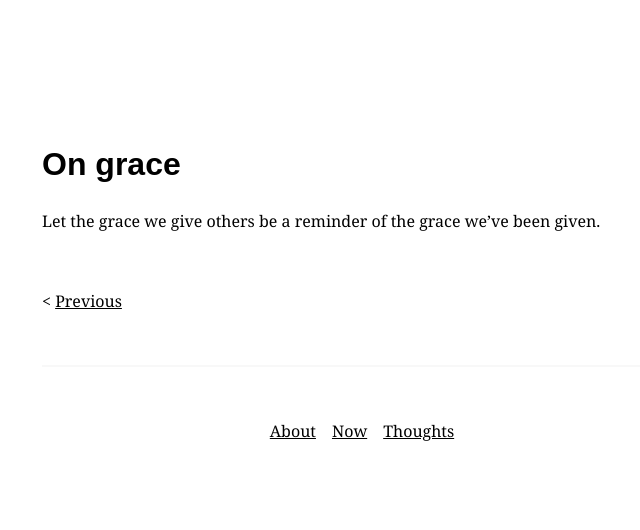
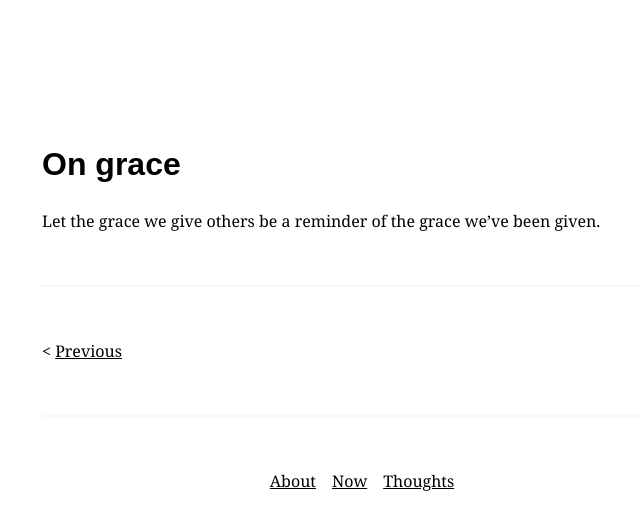
Before and after one commit to michaelaliotti/michaelaliotti.github.io, a Jekyll site: the page built from index.html, in a window 1280 px wide. Shown: the top 530 px of the page, without its empty margins (278-918 px from the left). Built offline with Jekyll 4.4.1, drawn with Linux system fonts in a browser that asks for light colours.

Commit message:
Updated style.

```diff
--- a/_layouts/default.html
+++ b/_layouts/default.html
@@ -5,7 +5,7 @@
     <meta name="viewport" content="width=device-width, initial-scale=1" />
     {% seo %}
 
-    <link rel="stylesheet" href="/assets/css/styles.css?v=7" />
+    <link rel="stylesheet" href="/assets/css/styles.css?v=8" />
     <link rel="icon" href="/assets/images/favicon.png" />
     {% feed_meta %}
   </head>
--- a/assets/css/styles.css
+++ b/assets/css/styles.css
@@ -39,9 +39,11 @@
 }
 
 #post-navigation {
+  border-top: 2px solid #f8f8f8;
   display: flex;
   justify-content: space-between;
   margin: 3em 0;
+  padding: 3em 0 0 0;
 }
 
 #previous::before {
```
